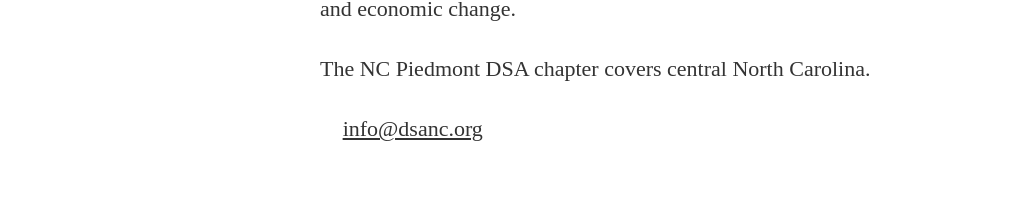
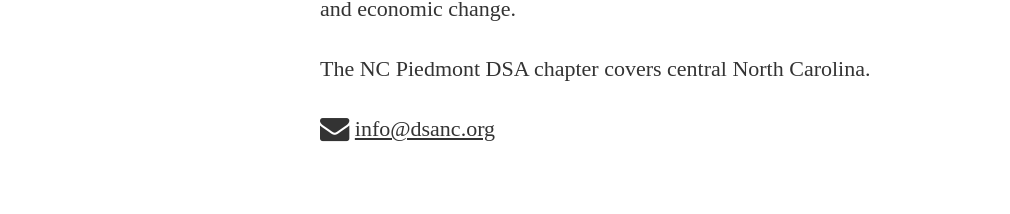
Before and after one commit to cltdsa/NCPiedmontDSA.github.io, a Jekyll site: the page built from about.md, in a window 1280 px wide. Shown: the part 524-738 px from the top of the page, without its empty margins (0-1010 px from the left). Built offline with Jekyll 4.4.1, drawn with Linux system fonts in a browser that asks for light colours; nearby versions of some CDN libraries; some web fonts are replaced; grey boxes are pictures that could not be loaded.

Commit message:
update about

```diff
--- a/about.md
+++ b/about.md
@@ -8,4 +8,4 @@
 
 The NC Piedmont DSA chapter covers central North Carolina.
 
-<i class="fa-envelope"></i> <info@dsanc.org>
+<i class="fa fa-envelope fa-lg"></i> <info@dsanc.org>
```
